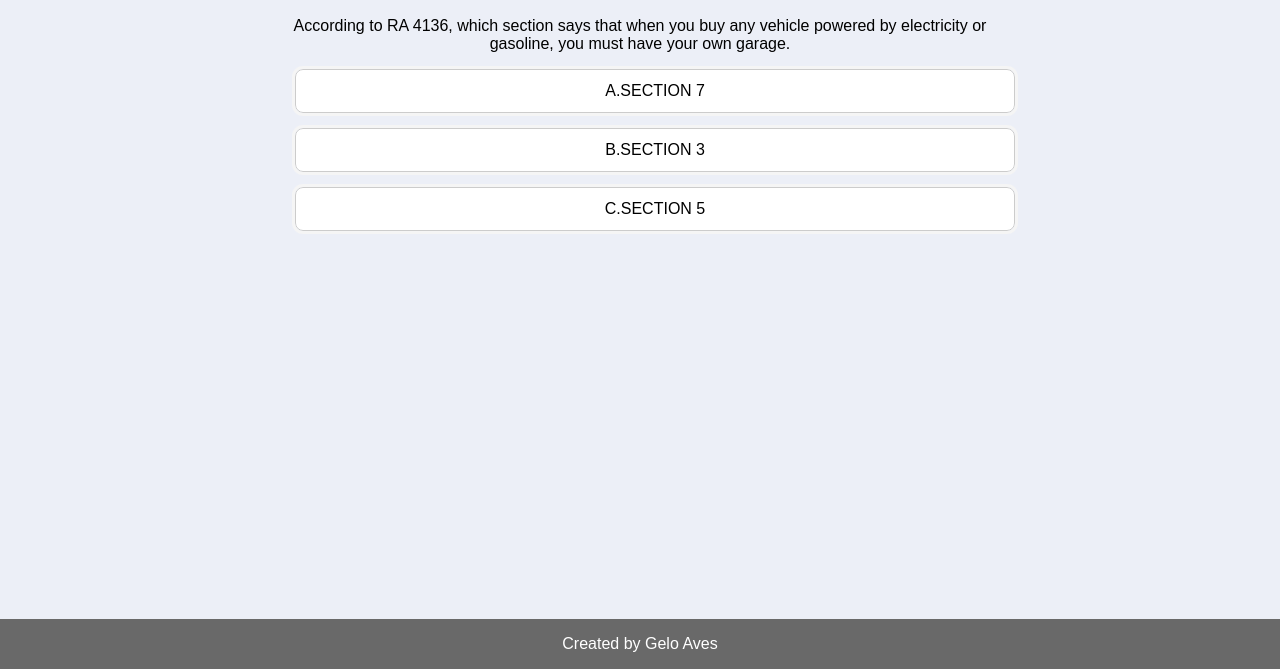
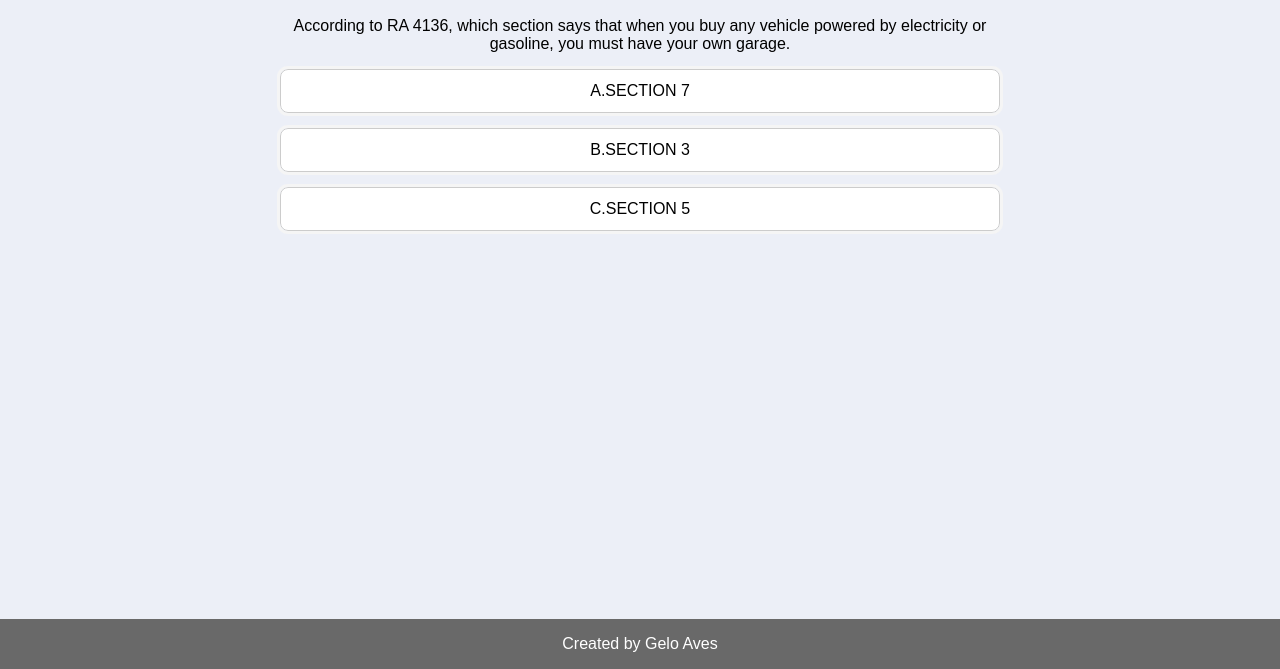
Before and after one commit to gelo-projects/a1c-exam-reviewer, a plain HTML site: page index.html in a window 1280 px wide. Both pictures are taken after a click on the button "REPUBLIC ACTS". Shown: the part 131-800 px from the top of the page. Drawn offline with Linux system fonts and the light colour scheme.

Commit message:
Update UI index.html

```diff
--- a/index.html
+++ b/index.html
@@ -42,7 +42,7 @@
       border: 1px solid #ccc;
       display: block;
       width: 100%;
-      margin: 15px;
+      margin-top: 15px;
     }
     .option-btn.correct {
       background: #03A791;
```
